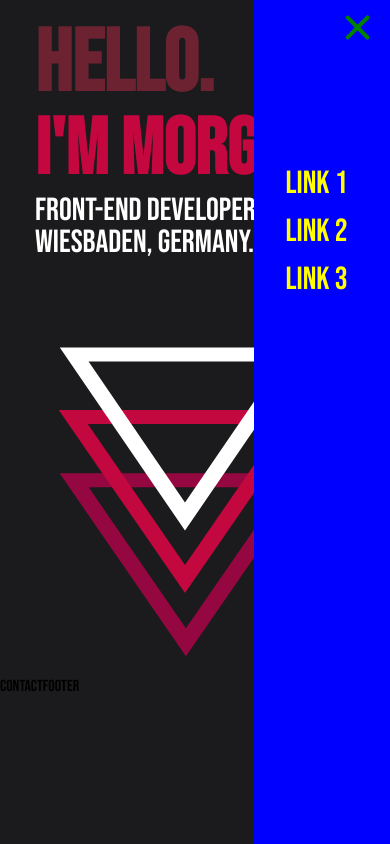
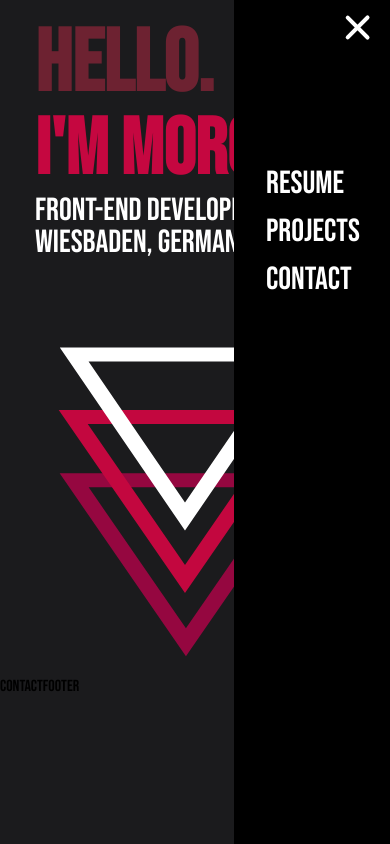
Before and after one commit to MorganBare/Portfolio-2.0, a React (Create React App) app in the folder my-app/: page / in a window 390 px wide. Both pictures are taken after a click on the button 362 px from the left and 27 px from the top of the page. Built offline with nearby package versions, Linux system fonts and the light colour scheme.

Commit message:
Mobile menu now has the correct theme/colors

```diff
--- a/my-app/src/components/Navigation/Hamburger.tsx
+++ b/my-app/src/components/Navigation/Hamburger.tsx
@@ -27,8 +27,7 @@ const StyledHamburger = styled.button<{ open: boolean }>`
     width: 2rem;
     height: 0.25rem;
     border-radius: 10px;
-    background-color: ${({ open }) =>
-      open ? 'green' : 'purple'};
+    background-color: white;
     transition: all 0.3s linear;
     transform-origin: 1px;
 
--- a/my-app/src/components/Navigation/MobileNavigation.styled.ts
+++ b/my-app/src/components/Navigation/MobileNavigation.styled.ts
@@ -4,9 +4,9 @@ export const StyledMobileNav = styled.nav<{ open: boolean }>`
     top: 0;
     right: 0;
     height: 100vh;
-    width: 35vw;
+    width: 40vw;
     position: fixed;
-    background-color: blue;
+    background-color: black;
     z-index: 1;
     padding: 10rem 0;
     flex-direction: column;
@@ -21,12 +21,12 @@ export const StyledMobileNav = styled.nav<{ open: boolean }>`
 
 export const StyledLink = styled.a`
   padding: 0 2rem;
-  font-size: 2rem;
-  color: yellow;
+  font-size: ${props => props.theme.fontSize.fs300};
+  color: white;
   text-decoration: none;
 
   :hover {
-    color: red;
+    color: hsl(${props => props.theme.colors.lightRed});
     cursor: pointer;
   }
 `;
--- a/my-app/src/components/Navigation/MobileNavigation.tsx
+++ b/my-app/src/components/Navigation/MobileNavigation.tsx
@@ -15,9 +15,9 @@ const MobileNavigation: React.FC = () => {
   return (
     <>
         <StyledMobileNav open={open}>
-            <StyledLink onClick={() => close()}>Link 1</StyledLink>
-            <StyledLink onClick={() => close()}>Link 2</StyledLink>
-            <StyledLink onClick={() => close()}>Link 3</StyledLink>
+            <StyledLink onClick={() => close()}>RESUME</StyledLink>
+            <StyledLink onClick={() => close()}>PROJECTS</StyledLink>
+            <StyledLink onClick={() => close()}>CONTACT</StyledLink>
         </StyledMobileNav>
         <Hamburger open={open} setOpen={setOpen}/>
     </>
```
